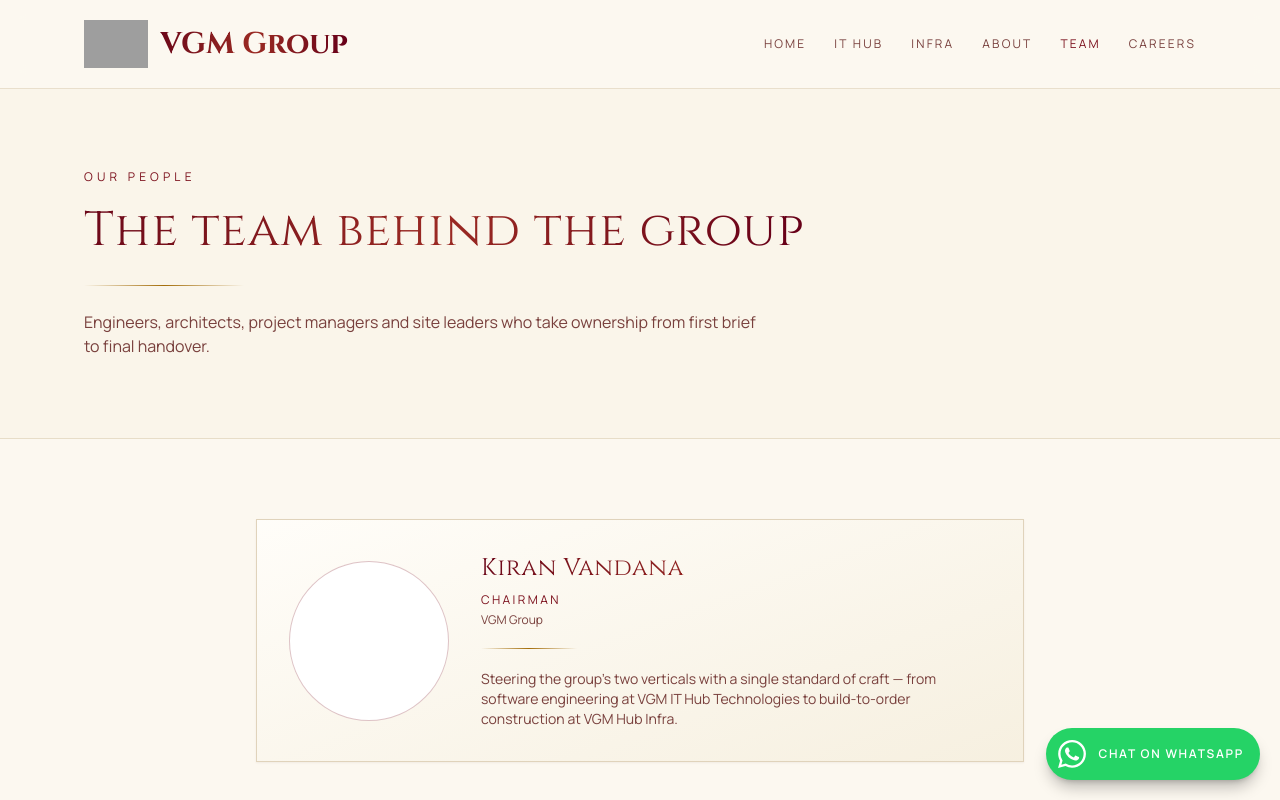
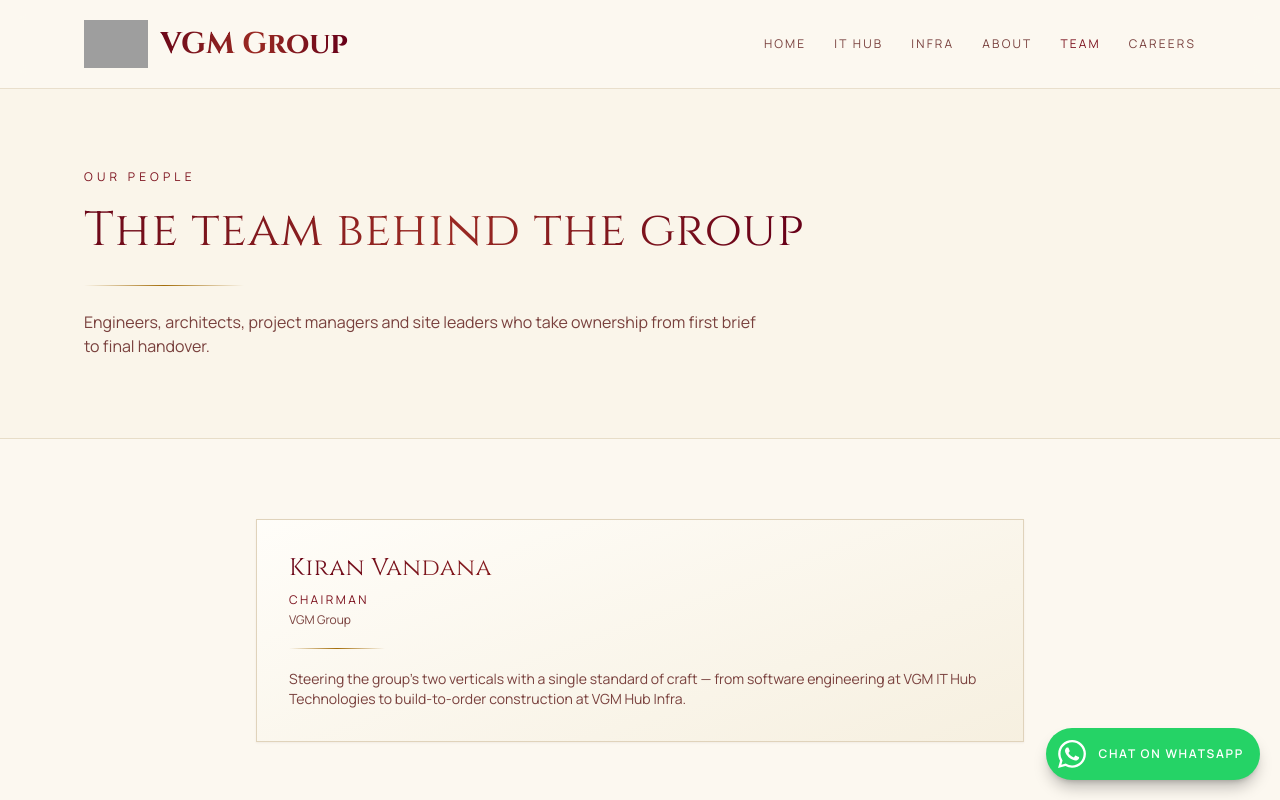
Before and after one commit to lohithkrishnabhagavan95-png/vgmwebsite, a React (Vite) app: page /team in a window 1280 px wide. Shown: the top 800 px of the page. Built offline with nearby package versions, Linux system fonts and the light colour scheme; grey boxes are pictures that could not be loaded.

Commit message:
upgrade team

```diff
--- a/src/routes/team.tsx
+++ b/src/routes/team.tsx
@@ -41,14 +41,7 @@ function Team() {
       <section className="mx-auto max-w-6xl px-5 py-20">
         <div className="mx-auto grid max-w-3xl gap-6">
           {leaders.map((l) => (
-            <article
-              key={l.n}
-              className="card-lux flex flex-col items-center gap-8 p-8 text-center sm:flex-row sm:items-center sm:text-left"
-            >
-              <div
-                aria-hidden
-                className="size-40 shrink-0 rounded-full border border-primary/25 bg-white"
-              />
+            <article key={l.n} className="card-lux p-8">
               <div>
                 <h3 className="font-display text-2xl text-gilded">{l.n}</h3>
                 <p className="mt-2 text-xs uppercase tracking-[0.2em] text-primary">{l.r}</p>
```
